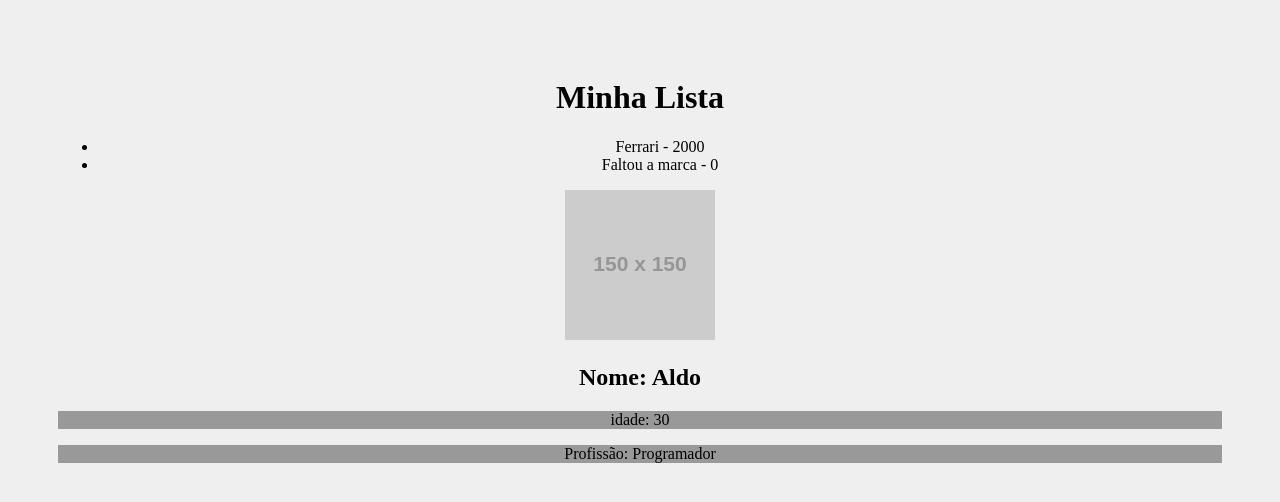
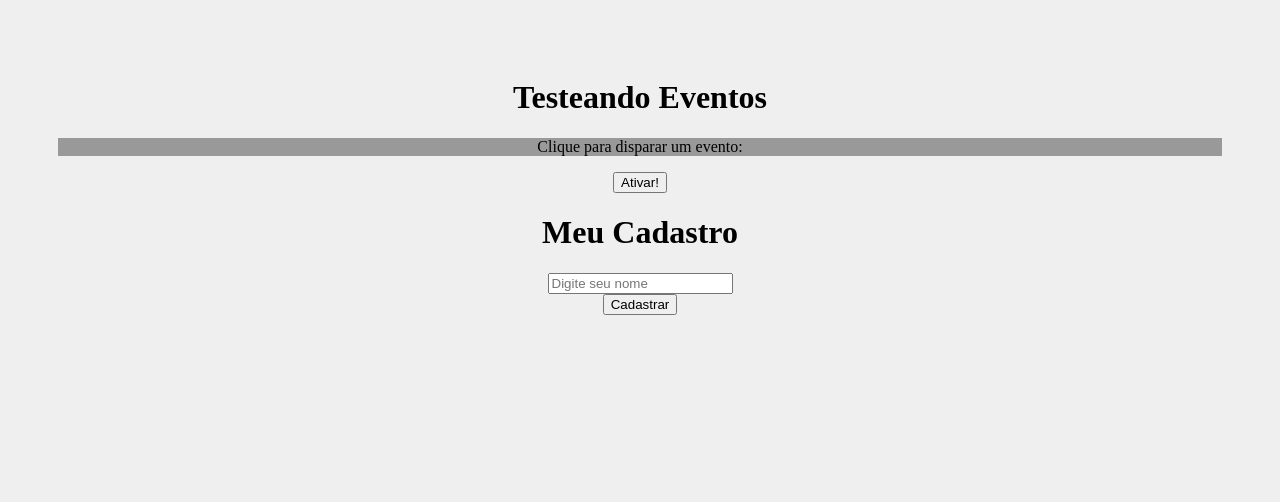
Before and after one commit to aldo-pereira22/aulas-react, a React (Create React App) app in the folder intdoducao/meu-projeto/: page / in a window 1280 px wide. Shown: the top 502 px of the page. Built offline with nearby package versions, Linux system fonts and the light colour scheme.

Commit message:
Utilziando eventos.

```diff
--- a/intdoducao/meu-projeto/src/App.jsx
+++ b/intdoducao/meu-projeto/src/App.jsx
@@ -1,28 +1,20 @@
 import './App.css';
-import './components/helloWorld'
-import SayMyName from './components/SayMyName';
-import Pessoa from './components/Pessoa';
-import Frase from './components/Frase';
-import List from './components/List'
+import Evento from './components/Evento'
+import Form from './components/Form'
+
+
 
 
 
 
 function App() {
-  const nome = "João"
   return (
     <div className="App" >
+      <h1>Testeando Eventos</h1>
 
-    <List />
+      <Evento numero ="1"/>
 
-      <Pessoa
-        nome="Aldo"
-        idade="30"
-        profissao = "Programador"
-        foto ="https://via.placeholder.com/150"
-
-      />
-
+      <Form />
 
     </div>
   )
--- /dev/null
+++ b/intdoducao/meu-projeto/src/components/Evento.jsx
@@ -0,0 +1,15 @@
+function Evento({numero}){
+
+    function meuEvento(){
+        alert(`Evento: ${numero}` )
+    }
+
+    return(
+        <div>
+            <p>Clique para disparar um evento:</p>
+            <button onClick={meuEvento} >Ativar!</button>
+        </div>
+    )
+}
+
+export default Evento
--- /dev/null
+++ b/intdoducao/meu-projeto/src/components/Form.jsx
@@ -0,0 +1,24 @@
+function Form(){
+
+    function cadastrarUsuario(event) {
+        event.preventDefault()
+        alert("Usuario cadastrado")
+    }
+    return (
+        <div>
+            <h1>Meu Cadastro</h1>
+            <form onSubmit={cadastrarUsuario} >
+                <div>
+                    <input type="text" placeholder="Digite seu nome" />
+
+                </div>
+                <div>
+                    <input type="submit" value="Cadastrar" />
+                </div>
+            </form>
+        </div>
+    )
+
+}
+
+export default Form
```
